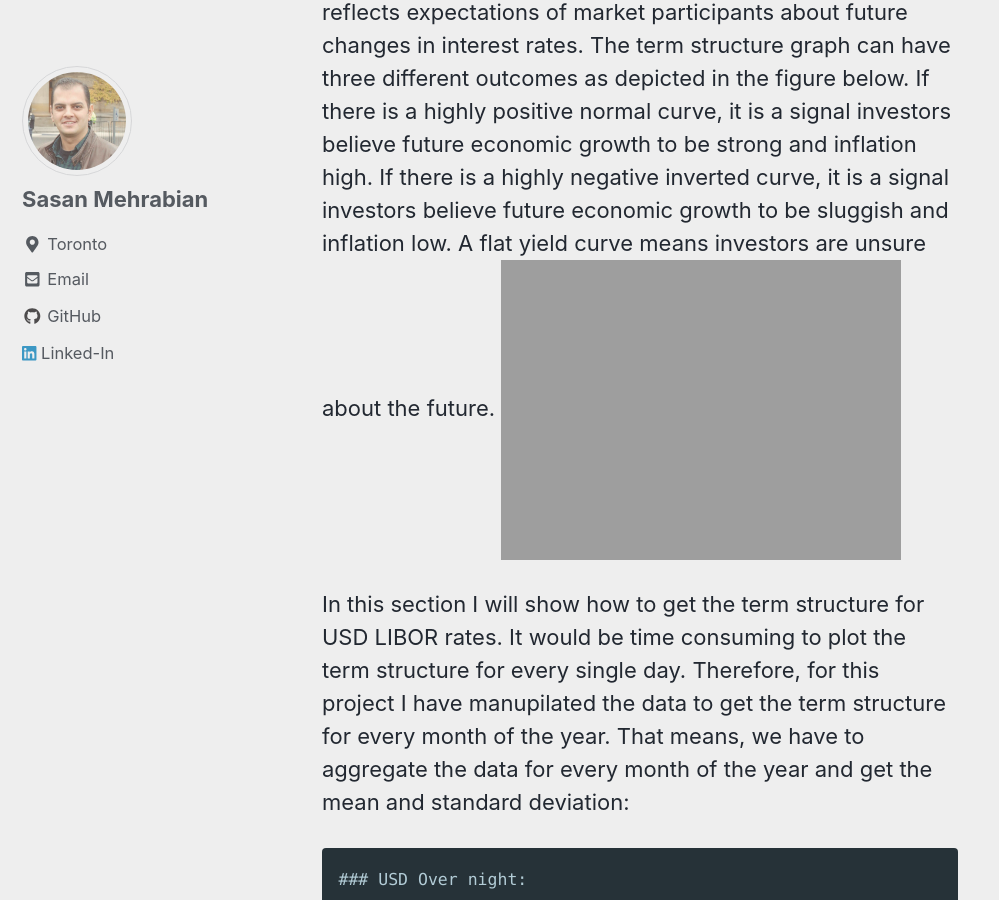
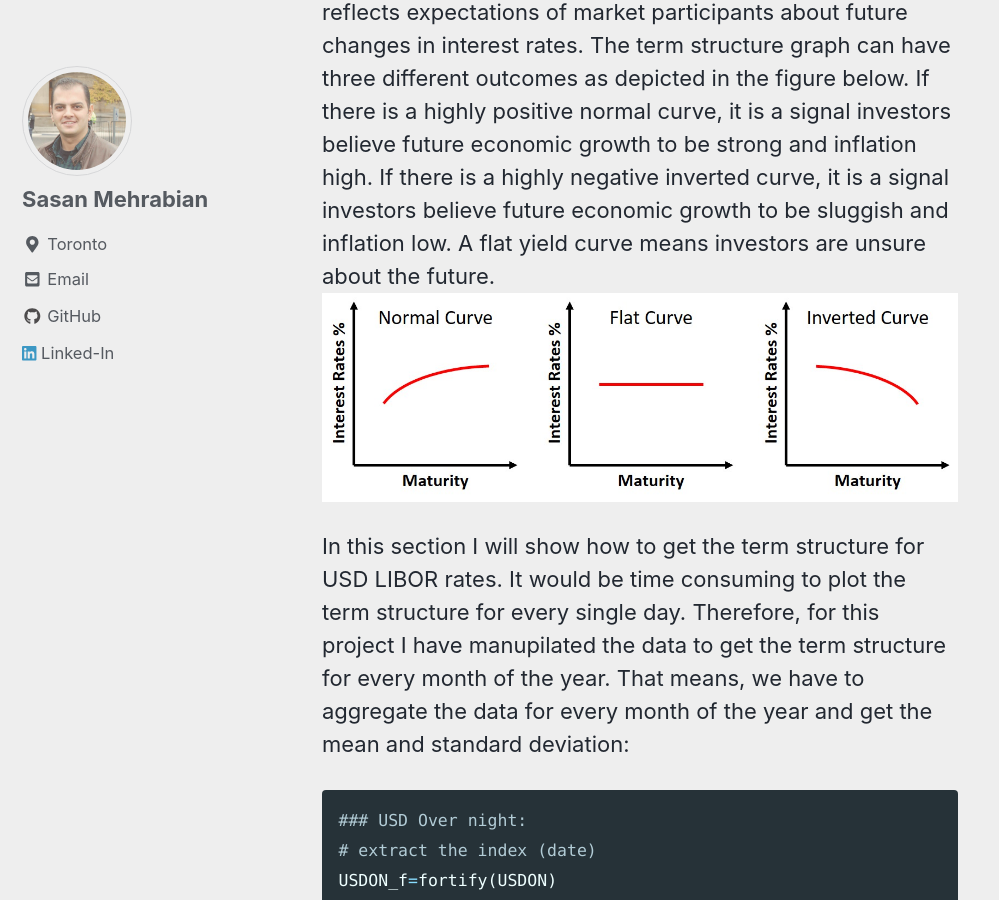
Before and after one commit to sasanmehrabian/sasanmehrabian.github.io, a Jekyll site: the page built from _pages/libor.md, in a window 1280 px wide and 900 px high, scrolled down 3607 px. Shown: the whole window, without its empty margins (0-999 px from the left). Built offline with Jekyll 4.4.1, drawn with Linux system fonts in a browser that asks for light colours; cached includes are drawn as plain includes; nearby versions of some CDN libraries.

Commit message:
new github

````diff
--- a/_pages/libor.md
+++ b/_pages/libor.md
@@ -90,7 +90,7 @@ print(B)
 
 ## Term Structure
 Term structure of interest rates is the relationship between interest rates and different maturities. The term structure reflects expectations of market participants about future changes in interest rates. The term structure graph can have three different outcomes as depicted in the figure below. If there is a highly positive normal curve, it is a signal investors believe future economic growth to be strong and inflation high. If there is a highly negative inverted curve, it is a signal investors believe future economic growth to be sluggish and inflation low. A flat yield curve means investors are unsure about the future.
-<img src="{{ site.url }}{{ site.baseurl }}/images/LIBOR/term_structure.jpeg">
+<img src="{{ site.url }}{{ site.baseurl }}/images/LIBOR/term_structure.jpg">
 
 In this section I will show how to get the term structure for USD LIBOR rates. It would be time consuming to plot the term structure for every single day. Therefore, for this project I have manupilated the data to get the term structure for every month of the year. That means, we have to aggregate the data for every month of the year and get the mean and standard deviation:
 ```r
@@ -269,3 +269,7 @@ for (i in 1:L){
 }
 ```
 <video src="term_structure.mp4" width="320" height="200" controls preload></video>
+<video width="320" height="200" controls preload>
+    <source src="term_structure.mp4"></source>
+    <source src="term_structure.webm"></source>
+</video>
````
Also changed, not shown: _pages/qf.md (+2 -0 lines).
